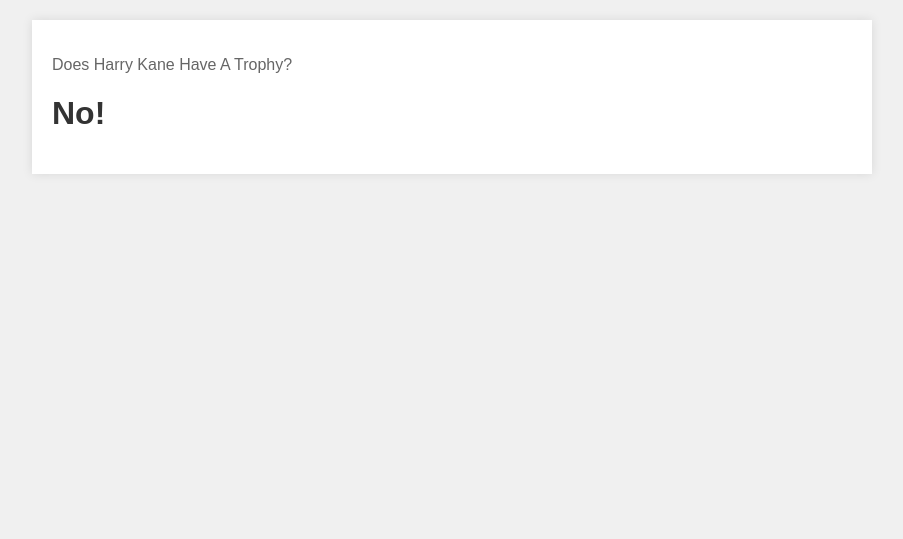
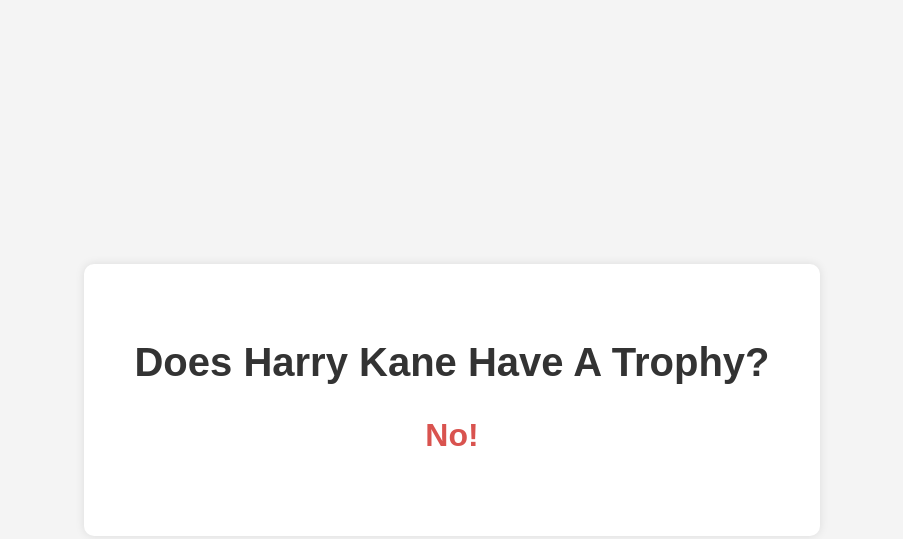
Before and after one commit to LucasHerGit/harry-site, a plain HTML site: page index.html in a window 1280 px wide. Shown: the whole page, without its empty margins (188-1091 px from the left). Drawn offline with Linux system fonts and the light colour scheme.

Commit message:
Updates to HTML and CSS

```diff
--- a/index.html
+++ b/index.html
@@ -17,8 +17,8 @@
 </head>
 <body>
     <div class="container">
-        <p>Does Harry Kane Have A Trophy?</p>
-        <h1>No!</h1>
+        <h1>Does Harry Kane Have A Trophy?</h1>
+        <p class="answer">No!</p>
     </div>
 </body>
 </html>
--- a/styles.css
+++ b/styles.css
@@ -1,22 +1,28 @@
 body {
     font-family: Arial, sans-serif;
-    background-color: #f0f0f0;
+    background-color: #f4f4f4;
+    display: flex;
+    justify-content: center;
+    align-items: center;
+    height: 100vh;
     margin: 0;
-    padding: 0;
 }
 
 .container {
-    max-width: 800px;
-    margin: 20px auto;
-    padding: 20px;
+    text-align: center;
     background-color: #fff;
+    padding: 50px;
+    border-radius: 10px;
     box-shadow: 0 0 10px rgba(0, 0, 0, 0.1);
 }
 
 h1 {
+    font-size: 2.5em;
     color: #333;
 }
 
-p {
-    color: #666;
+.answer {
+    font-size: 2em;
+    color: #d9534f; /* Bootstrap red for a bold "No!" */
+    font-weight: bold;
 }
```
